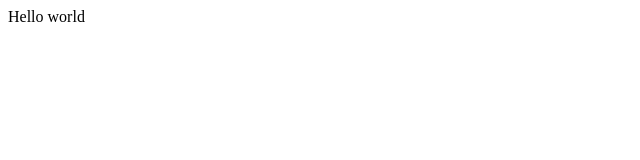
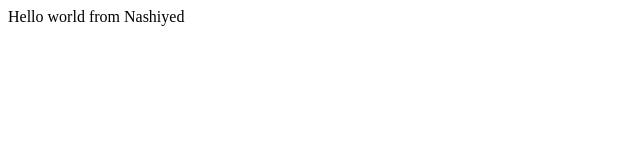
Before and after one commit to GithubHaque/Learning-github-, a plain HTML site: page index.html in a window 1280 px wide. Shown: the whole page, without its empty margins (0-640 px from the left). Drawn offline with Linux system fonts and the light colour scheme.

Commit message:
Editing of index file

```diff
--- a/index.html
+++ b/index.html
@@ -1 +1 @@
-<p>Hello world</p>
+<p>Hello world from Nashiyed</p>
```
